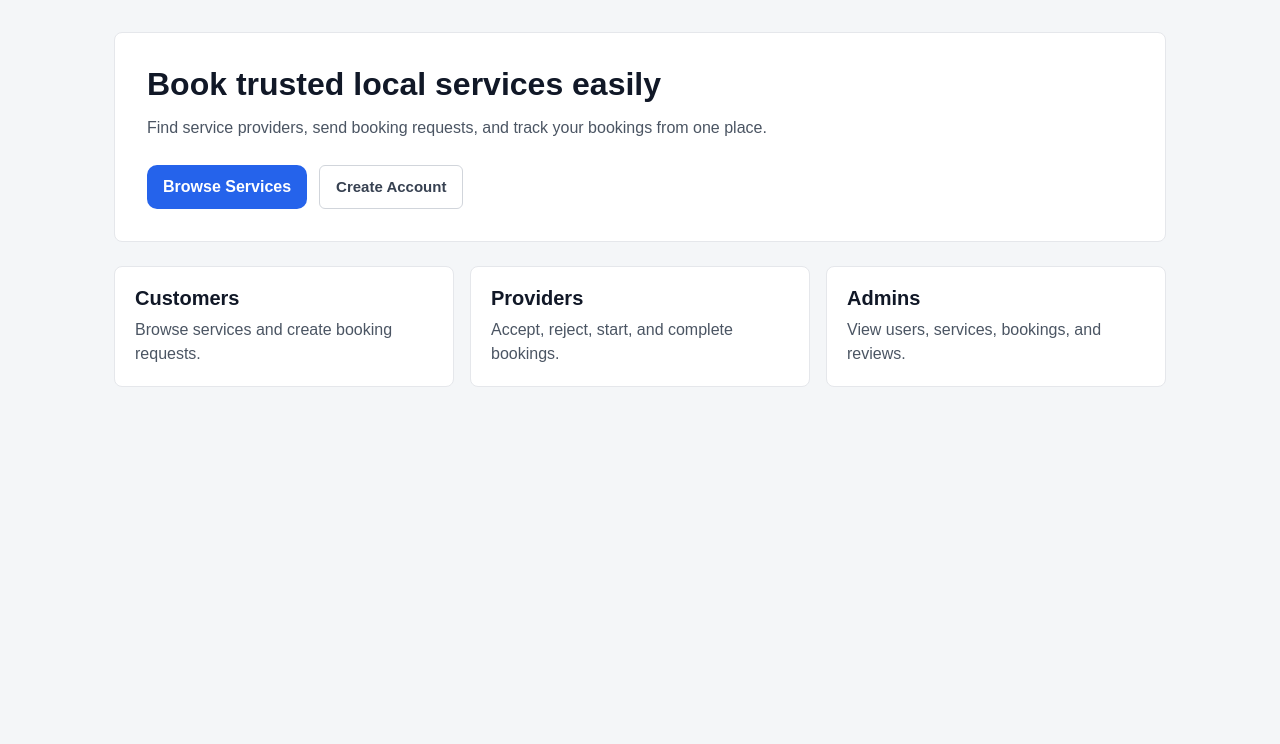
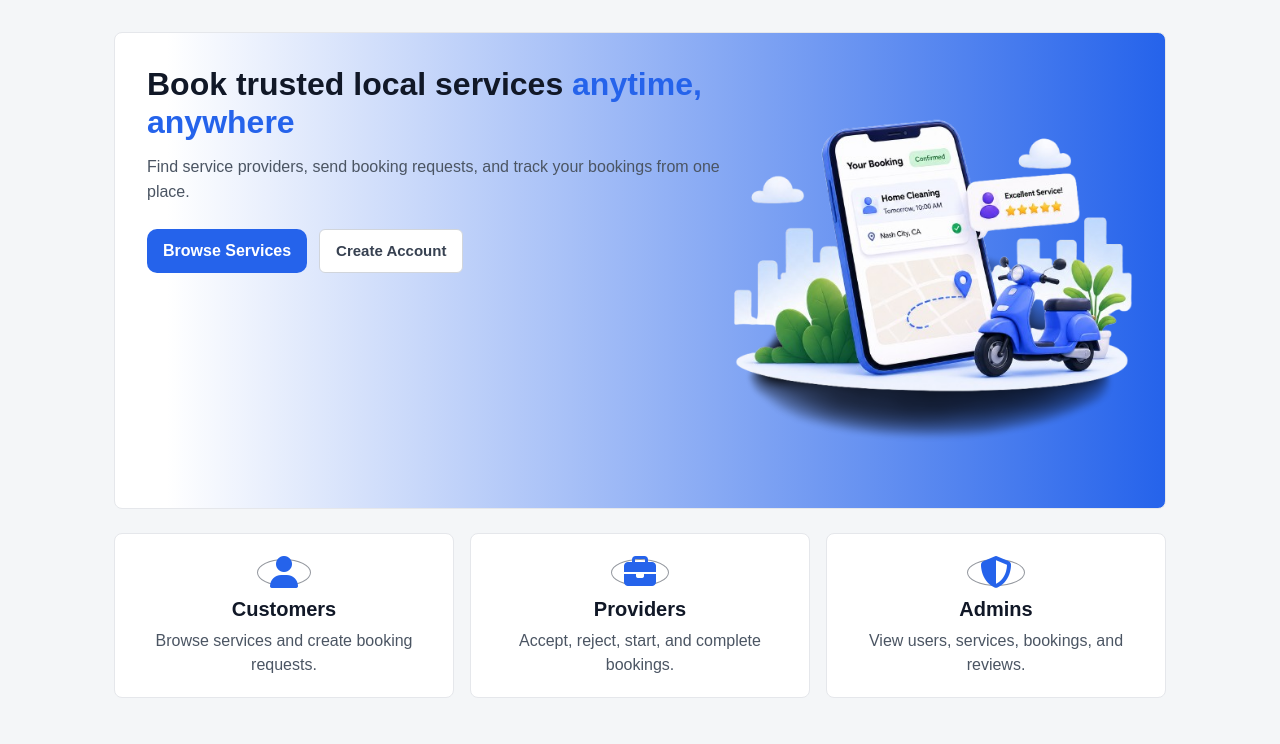
Before and after one commit to mostafa2742002/Local-Services-Booking-Platform, a Flask app: page / in a window 1280 px wide. Shown: the part 56-800 px from the top of the page. Run offline with Flask 3, Linux system fonts and the light colour scheme; some libraries are stand-ins or nearby versions.

Commit message:
Refactor code structure for improved readability and maintainability

```diff
--- a/app/static/css/home.css
+++ b/app/static/css/home.css
@@ -1,12 +1,23 @@
 .home-hero {
-    background: #ffffff;
+    background: linear-gradient(90deg, #ffffff 5%, #2563eb 100%);
     border: 1px solid #e5e7eb;
     padding: 32px;
     border-radius: 8px;
+    display: flex;
+    justify-content: space-between;
 }
 
-.home-hero-content {
+.home-hero-content-left {
     max-width: 720px;
+}
+
+.home-hero-content-right {
+    max-width: 500px;
+}
+
+.home-hero-content-right img {
+    width: 100%;
+    height: auto;
 }
 
 .home-hero h1 {
@@ -57,16 +68,29 @@
     border: 1px solid #e5e7eb;
     padding: 20px;
     border-radius: 8px;
+    display: flex;
+    flex-direction: column;
 }
 
 .summary-card h2 {
     margin: 0 0 8px;
     font-size: 20px;
     color: #111827;
+    text-align: center;
 }
 
 .summary-card p {
     margin: 0;
     color: #4b5563;
     line-height: 1.5;
+    text-align: center;
 }
+
+.icons{
+    margin: 5px auto;
+    margin-bottom: 12px;
+    border-radius: 50%;
+    border: 1px solid #94989f;
+    padding: 12px;
+    color: #2563eb;
+}
--- a/app/templates/base.html
+++ b/app/templates/base.html
@@ -6,7 +6,6 @@
     <link rel="stylesheet" href="{{ url_for('static', filename='css/style.css') }}">
     {% block styles %}
     {% endblock %}
-
     <script src="https://kit.fontawesome.com/8bac51296e.js" crossorigin="anonymous"></script>
 </head>
 <body>
--- a/app/templates/home.html
+++ b/app/templates/home.html
@@ -7,8 +7,8 @@
 {% block content %}
 
 <section class="home-hero">
-    <div class="home-hero-content">
-        <h1>Book trusted local services easily</h1>
+    <div class="home-hero-content-left">
+        <h1>Book trusted local services <span style="color: #2563eb;">anytime, anywhere</span></h1>
         <p>
             Find service providers, send booking requests, and track your bookings from one place.
         </p>
@@ -25,22 +25,37 @@
             {% endif %}
         </div>
     </div>
+
+    <div class="home-hero-content-right">
+        <img src="{{ url_for('static', filename='images/home/hero_section-removebg.png') }}" alt="Home Hero Image">
+    </div>
 </section>
 
 <section class="home-summary">
     <div class="summary-card">
+        <i class="fa-solid fa-user fa-2xl icons"></i>
+        <div>
             <h2>Customers</h2>
             <p>Browse services and create booking requests.</p>
         </div>
 
+    </div>
+
     <div class="summary-card">
+        <i class="fa-solid fa-briefcase fa-2xl icons"></i>
+        <div>
             <h2>Providers</h2>
             <p>Accept, reject, start, and complete bookings.</p>
         </div>
 
+    </div>
+
     <div class="summary-card">
+        <i class="fa-solid fa-shield-halved fa-2xl icons"></i>
+        <div>
             <h2>Admins</h2>
             <p>View users, services, bookings, and reviews.</p>
+        </div>
     </div>
 </section>
 
```
Also changed, not shown: app/static/images/home/hero_section-removebg.png (added). Lines whose indentation alone changed are shown as unchanged.
